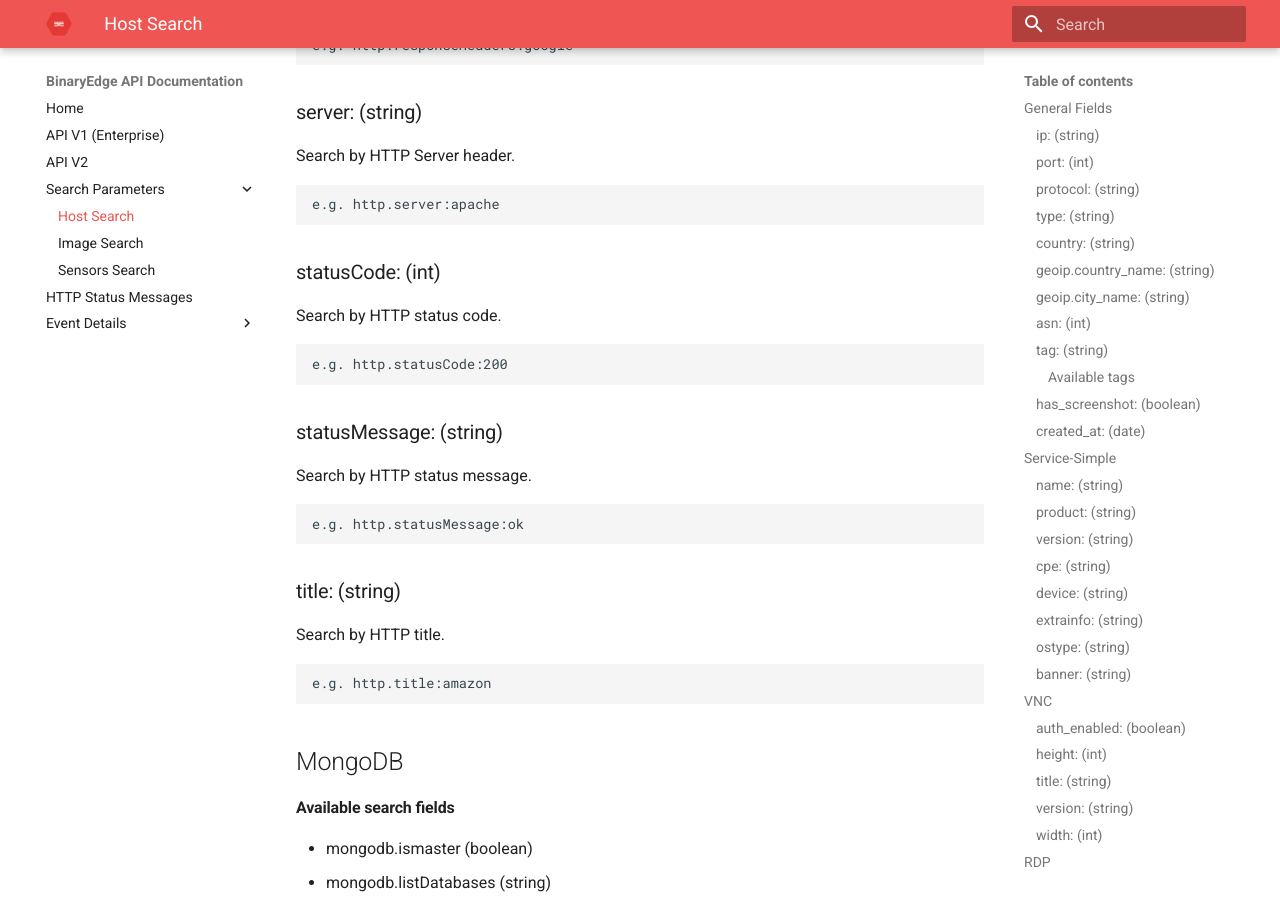
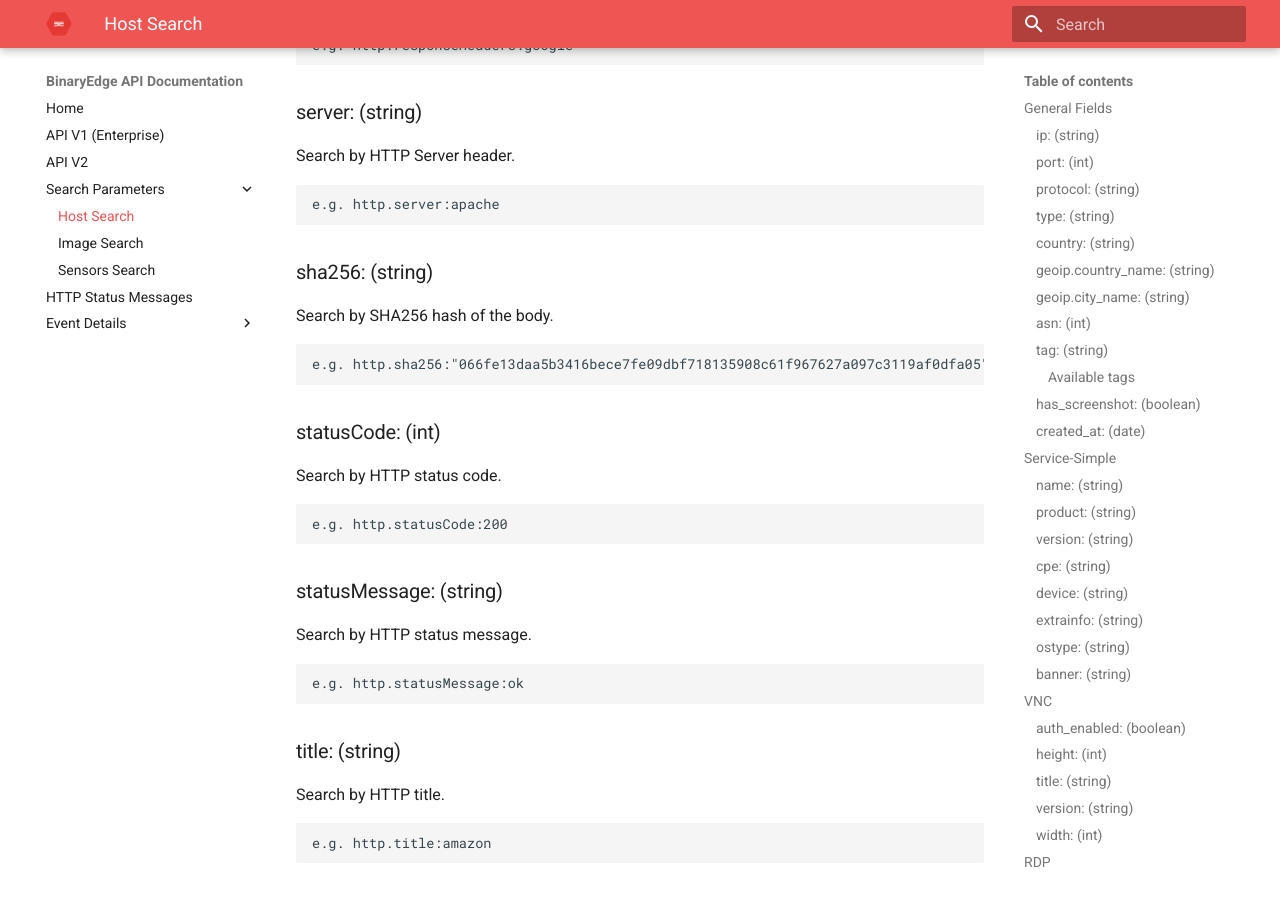
Before and after one commit to igama/docs.binaryedge.io, an MkDocs documentation site: the page built from docs/search.md, in a window 1280 px wide and 900 px high, scrolled down 9421 px. Built offline with MkDocs 1.6.1 and Material for MkDocs 9.7.7, drawn with Linux system fonts in a browser that asks for light colours.

Commit message:
added http.sha256

```diff
--- a/docs/search.md
+++ b/docs/search.md
@@ -303,6 +303,11 @@ Search by HTTP Server header.
 
     e.g. http.server:apache
 
+### sha256: (string)
+Search by SHA256 hash of the body.
+
+    e.g. http.sha256:"066fe13daa5b3416bece7fe09dbf718135908c61f967627a097c3119af0dfa05"
+
 ### statusCode: (int)
 Search by HTTP status code.
 
```
